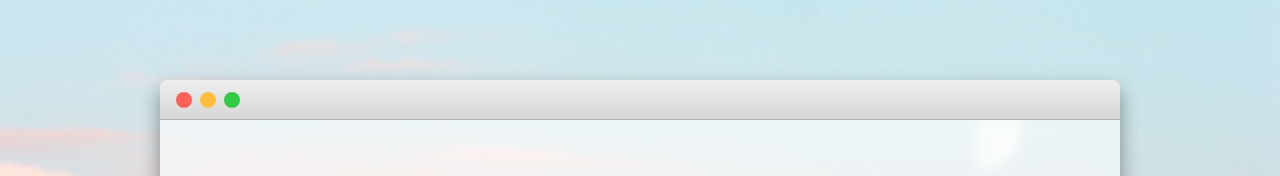
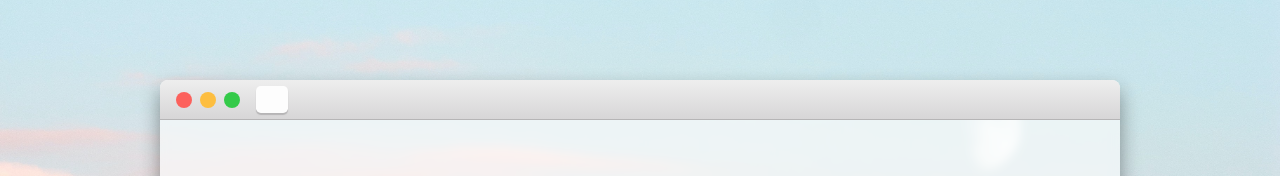
Before and after one commit to praxeds/freecodecamp-quote-machine, a Vue app: page / in a window 1280 px wide. Shown: the top 176 px of the page. Built offline with nearby package versions, Linux system fonts and the light colour scheme.

Commit message:
Updated button component

```diff
--- a/package.json
+++ b/package.json
@@ -8,7 +8,8 @@
   },
   "dependencies": {
     "core-js": "^3.8.3",
-    "vue": "^3.2.13"
+    "vue": "^3.2.13",
+    "vue-ionicons": "^3.0.5"
   },
   "devDependencies": {
     "@vue/cli-plugin-babel": "~5.0.0",
--- /dev/null
+++ b/src/components/buttons.vue
@@ -0,0 +1,46 @@
+<template>
+  <button>
+  </button>
+</template>
+
+<script>
+
+export default {
+  name: "Button",
+  props: ['oi'],
+};
+</script>
+
+<style lang="scss">
+// Colors
+$dark-gray: #5b5b5b;
+$medium-gray: #b6b5b6;
+
+button {
+  min-width: 2rem;
+  height: 1.7rem;
+  padding: 0;
+  margin: auto 0;
+  border-radius: 0.3rem;
+  border: none;
+  background: #fdfdfd;
+  box-shadow: 0 2px 1px 0 $medium-gray;
+
+  div.ion {
+    width: 100%;
+    height: 100%;
+    display: flex;
+    justify-content: center;
+    align-items: center;
+    &:hover {
+      cursor: pointer;
+    }
+
+    svg {
+      width: auto;
+      height: 1.6rem;
+      fill: $dark-gray;
+    }
+  }
+}
+</style>
--- a/src/components/header.vue
+++ b/src/components/header.vue
@@ -5,12 +5,18 @@
       <span></span>
       <span></span>
     </section>
+    <Button/>
   </nav>
 </template>
 
 <script>
+import Button from "./buttons.vue";
+
 export default {
   name: "Header",
+  components: {
+    Button,
+  },
 };
 </script>
 
@@ -19,6 +25,7 @@ export default {
 $red: #fc615c;
 $yellow: #fdbe40;
 $green: #34ca49;
+$medium-gray: #b6b5b6;
 
 $transition: all 0.2s ease-in-out;
 
@@ -26,7 +33,7 @@ nav {
   display: flex;
   height: 2.5rem;
   border-radius: 0.5rem 0.5rem 0 0;
-  border-bottom: 1px solid #b6b5b6;
+  border-bottom: 1px solid $medium-gray;
   background: linear-gradient(#eeeeee, #d7d6d7);
 
   section#circles {
```
Also changed, not shown: src/main.js (line endings or trailing spaces), 1 other file (tests, documents, lock files or other folders).
